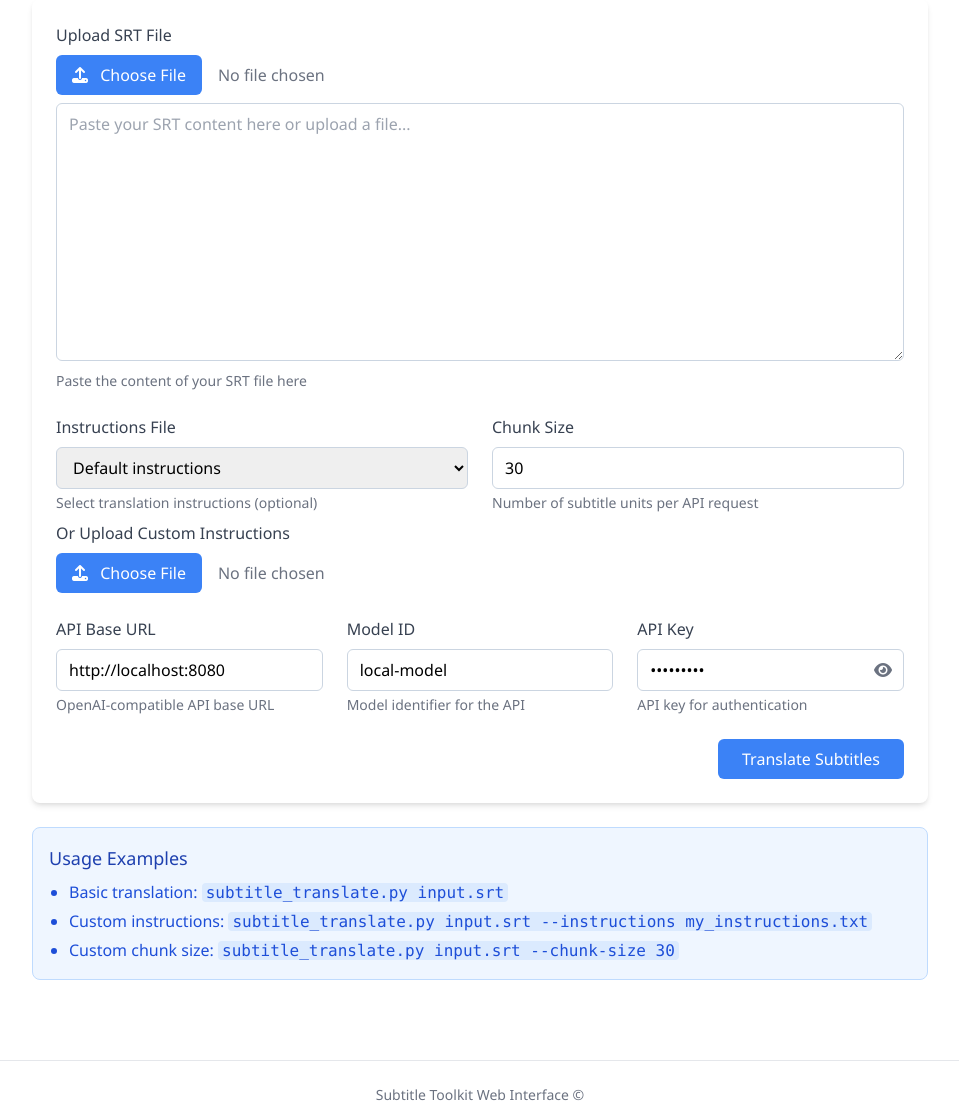
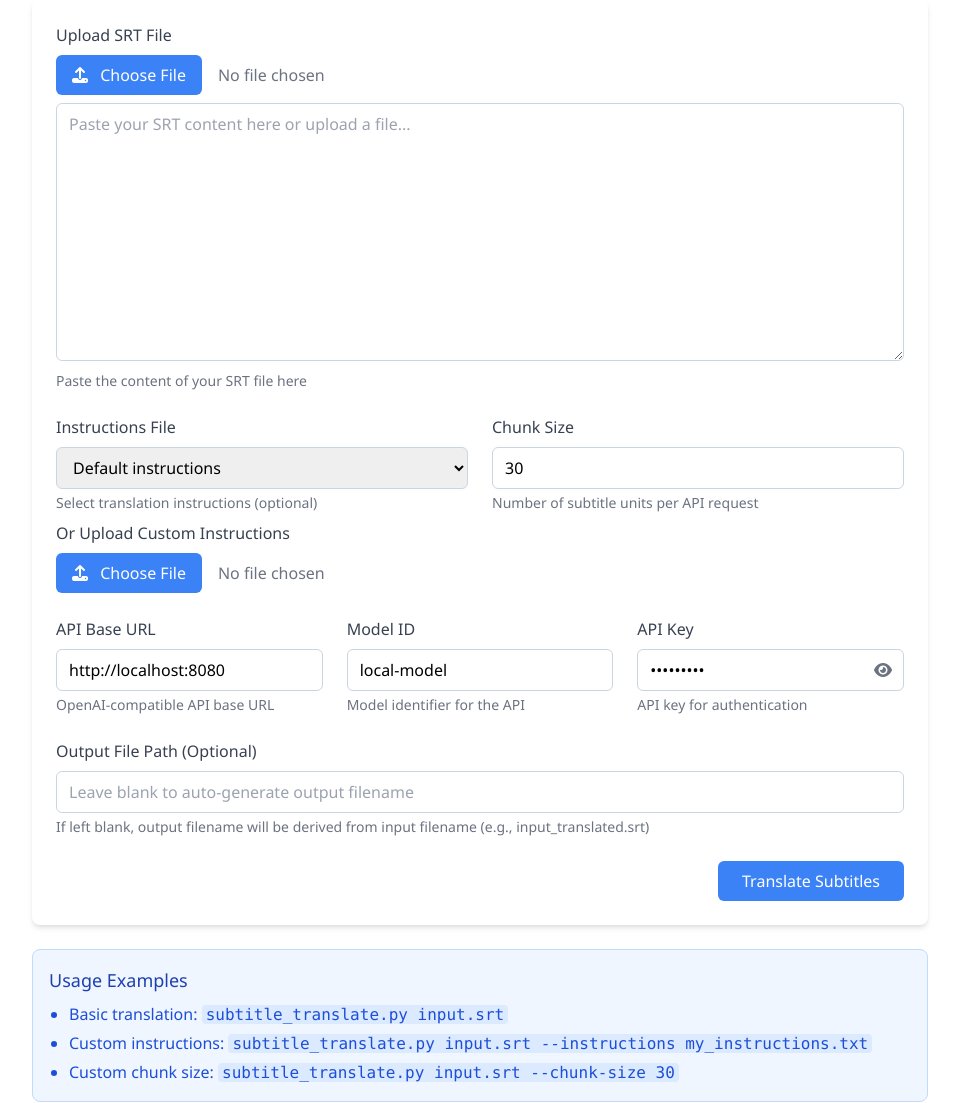
Before and after one commit to jonsafari/subtitle-toolkit, a FastAPI app: page /translate in a window 1280 px wide. Shown: the part 285-1388 px from the top of the page, without its empty margins (160-1119 px from the left). Run offline with FastAPI, Linux system fonts and the light colour scheme.

Commit message:
templates/translate.html: handled output file better

```diff
--- a/app.py
+++ b/app.py
@@ -211,7 +211,8 @@ async def translate_submit(
     chunk_size: int = Form(30),
     api_base: str = Form("http://localhost:8080"),
     model_id: str = Form("local-model"),
-    api_key: str = Form("dummy-key")
+    api_key: str = Form("dummy-key"),
+    output_file: str = Form(None)
 ):
     # Validate inputs
     if not srt_file:
@@ -245,6 +246,8 @@ async def translate_submit(
         cmd.extend(["--api-base", api_base])
         cmd.extend(["--model-id", model_id])
         cmd.extend(["--api-key", api_key])
+        if output_file:
+            cmd.extend(["--output", output_file])
 
         # Run the command
         result = subprocess.run(
--- a/templates/translate.html
+++ b/templates/translate.html
@@ -147,6 +147,20 @@
             </div>
         </div>
 
+        <div class="mb-6">
+            <label class="block text-gray-700 font-medium mb-2 dark:text-gray-300" for="output_file">
+                Output File Path (Optional)
+            </label>
+            <input
+                type="text"
+                id="output_file"
+                name="output_file"
+                class="form-input w-full px-3 py-2 border rounded-md focus:outline-none focus:ring-2 focus:ring-blue-500 dark:bg-slate-700 dark:border-slate-600 dark:text-white"
+                placeholder="Leave blank to auto-generate output filename"
+            >
+            <p class="mt-1 text-sm text-gray-500 dark:text-gray-400">If left blank, output filename will be derived from input filename (e.g., input_translated.srt)</p>
+        </div>
+
         <div class="flex justify-end">
             <button
                 type="submit"
```
